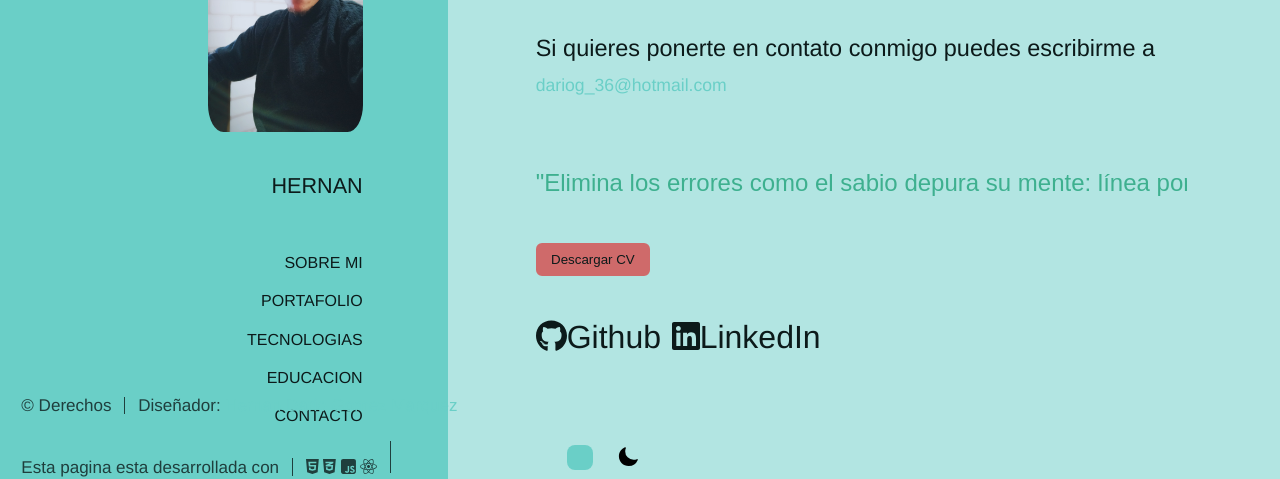
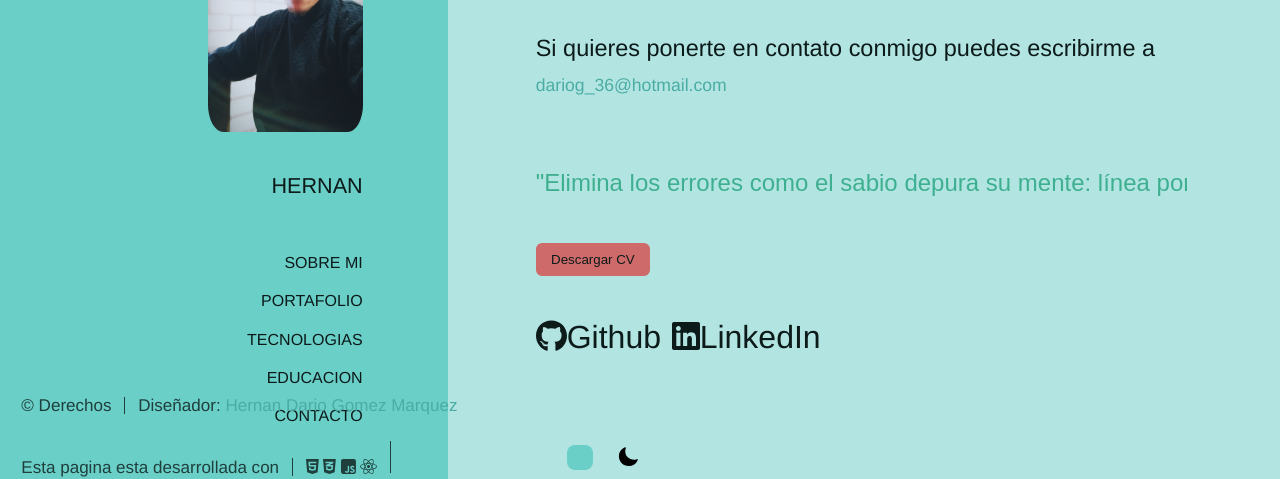
Before and after one commit to JanVal3k/Portafolio, a React app: page / in a window 1280 px wide. Shown: the part 292-771 px from the top of the page. Built offline with nearby package versions, Linux system fonts and the light colour scheme.

```diff
--- a/src/styles/main.module.css
+++ b/src/styles/main.module.css
@@ -7,7 +7,7 @@
   --text-strong: #0C1A1A;
   --heading-color: #0C1A1A;
   --overlay-opacity: 0.5;
-  --strongColor: #6ACFC7;
+  --strongColor: #4baca4;
   --FondoSecciones: #B2E5E2;
   --color-claro: #cf6a6a; /*#6ACFC7*/
   --color-oscuro: #0C1A1A;
```
Also changed, not shown: public/images/fulls/03.jpg, public/images/thumbs/03.jpg.
